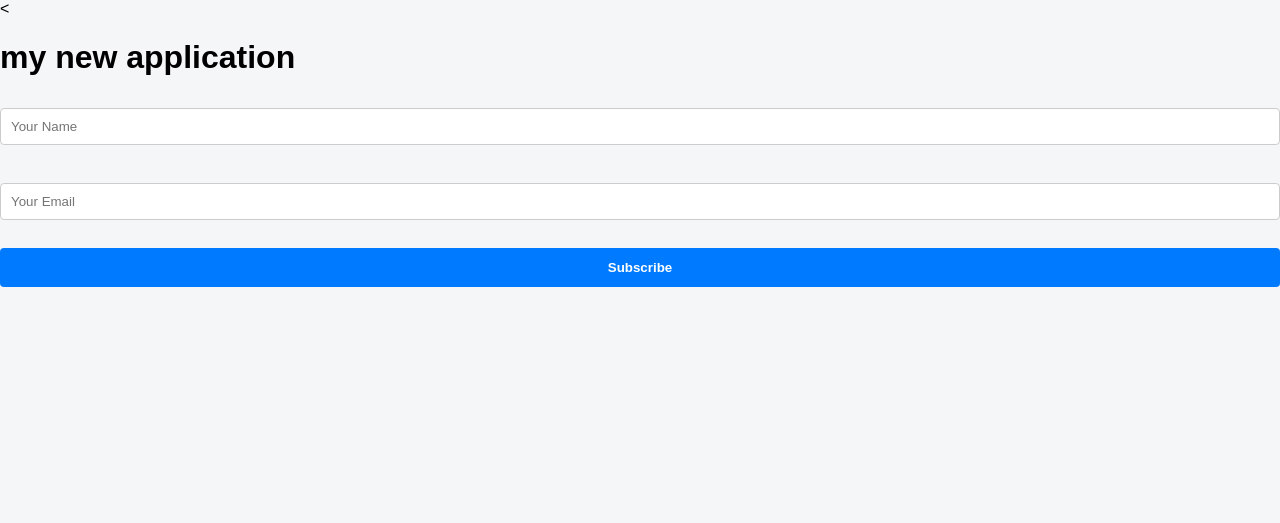
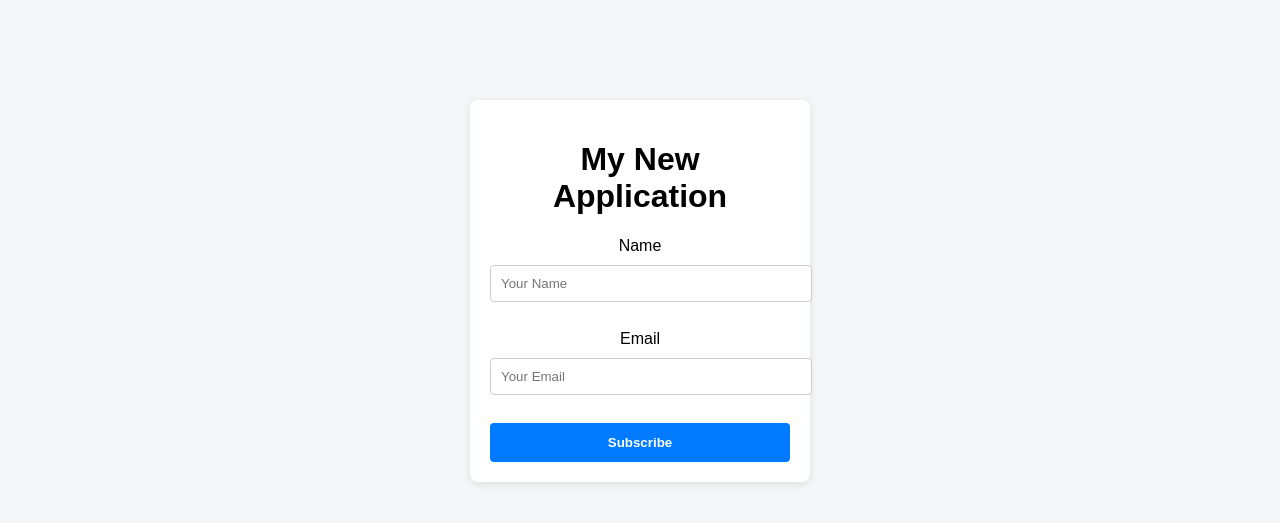
Before and after one commit to obintui10/adu-ecommerce-app, a Flask app: page / in a window 1280 px wide. Shown: the top 523 px of the page. Run offline with Flask 3, Linux system fonts and the light colour scheme.

Commit message:
Update index.html

```diff
--- a/templates/index.html
+++ b/templates/index.html
@@ -1,18 +1,26 @@
-<<!DOCTYPE html>
-<html>
+<!DOCTYPE html>
+<html lang="en">
 <head>
+    <meta charset="UTF-8">
+    <meta name="viewport" content="width=device-width, initial-scale=1.0">
     <title>Subscribe</title>
     <link rel="stylesheet" href="{{ url_for('static', filename='style.css') }}">
 </head>
 <body>
-    <h1>my new application</h1>
-    {% if message %}
-        <p style="color: green; font-weight: bold;">{{ message }}</p>
-    {% endif %}
-    <form method="POST">
-        <input type="text" name="name" placeholder="Your Name" required><br><br>
-        <input type="email" name="email" placeholder="Your Email" required><br><br>
-        <button type="submit">Subscribe</button>
-    </form>
+    <div class="container">
+        <h1>My New Application</h1>
+        {% if message %}
+            <p class="success-message">{{ message }}</p>
+        {% endif %}
+        <form method="POST">
+            <label for="name">Name</label>
+            <input id="name" type="text" name="name" placeholder="Your Name" required><br><br>
+
+            <label for="email">Email</label>
+            <input id="email" type="email" name="email" placeholder="Your Email" required><br><br>
+
+            <button type="submit" class="btn-primary">Subscribe</button>
+        </form>
+    </div>
 </body>
 </html>
```
